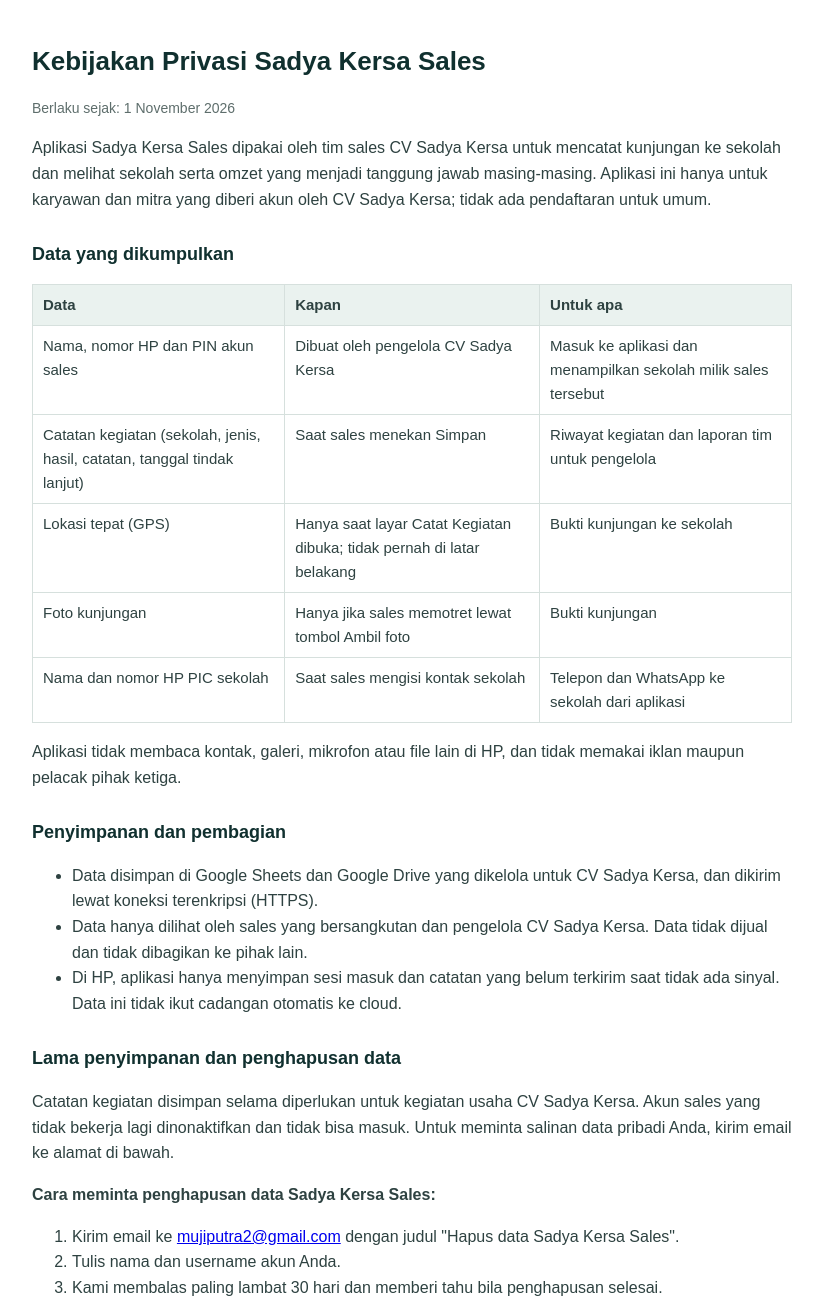
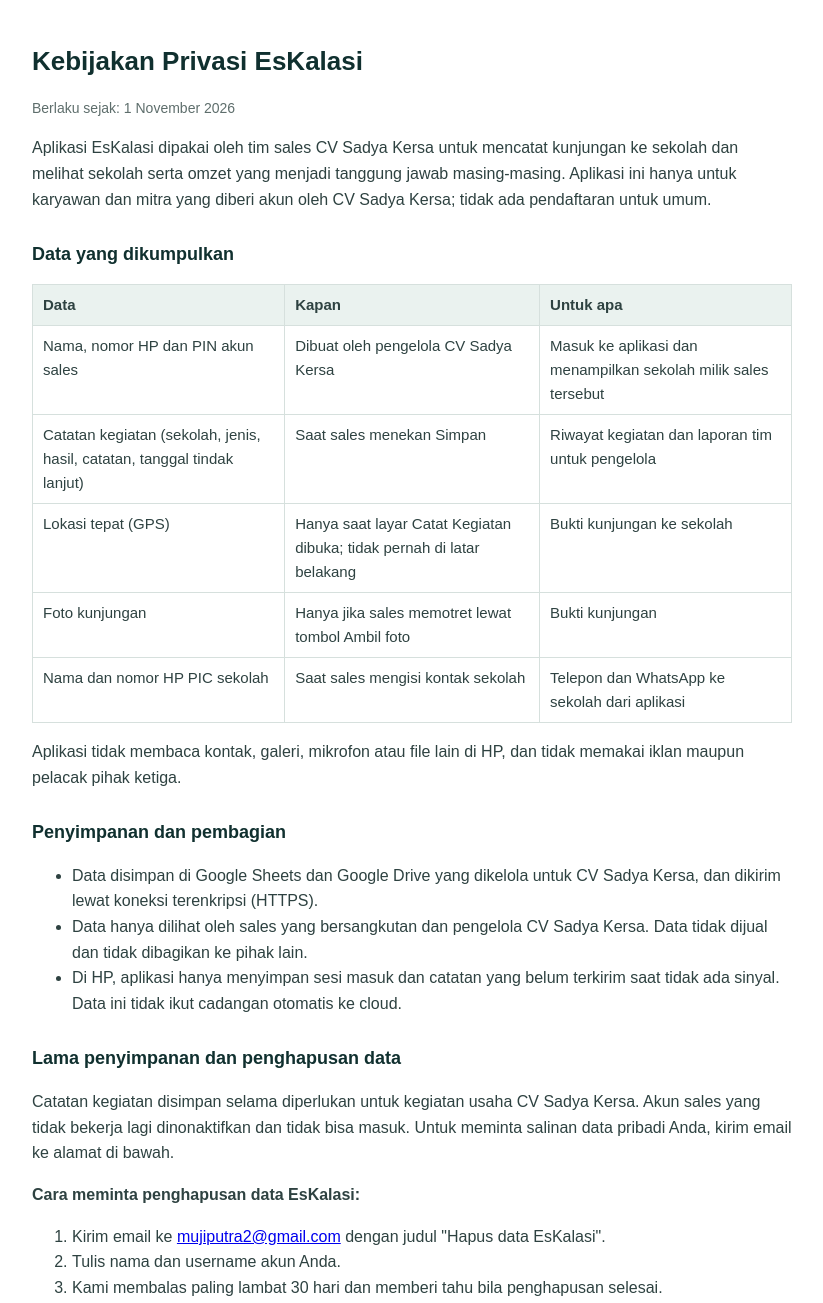
Before and after one commit to mujiputra2-glitch/sadya-kersa-sales-privacy, a plain HTML site: page index.html in a window 1280 px wide. Shown: the top 1303 px of the page, without its empty margins (228-1051 px from the left). Drawn offline with Linux system fonts and the light colour scheme.

Commit message:
privacy: index.html

```diff
--- a/index.html
+++ b/index.html
@@ -3,7 +3,7 @@
 <head>
 <meta charset="utf-8">
 <meta name="viewport" content="width=device-width, initial-scale=1">
-<title>Kebijakan Privasi Sadya Kersa Sales</title>
+<title>Kebijakan Privasi EsKalasi</title>
 <style>
   body { font-family: Arial, sans-serif; max-width: 760px; margin: 0 auto; padding: 24px 16px 48px; color: #2E4241; line-height: 1.6; }
   h1 { color: #10302F; font-size: 26px; margin-bottom: 4px; }
@@ -15,10 +15,10 @@
 </style>
 </head>
 <body>
-<h1>Kebijakan Privasi Sadya Kersa Sales</h1>
+<h1>Kebijakan Privasi EsKalasi</h1>
 <p class="muted">Berlaku sejak: 1 November 2026</p>
 
-<p>Aplikasi Sadya Kersa Sales dipakai oleh tim sales CV Sadya Kersa untuk mencatat kunjungan ke sekolah dan melihat sekolah serta omzet yang menjadi tanggung jawab masing-masing. Aplikasi ini hanya untuk karyawan dan mitra yang diberi akun oleh CV Sadya Kersa; tidak ada pendaftaran untuk umum.</p>
+<p>Aplikasi EsKalasi dipakai oleh tim sales CV Sadya Kersa untuk mencatat kunjungan ke sekolah dan melihat sekolah serta omzet yang menjadi tanggung jawab masing-masing. Aplikasi ini hanya untuk karyawan dan mitra yang diberi akun oleh CV Sadya Kersa; tidak ada pendaftaran untuk umum.</p>
 
 <h2>Data yang dikumpulkan</h2>
 <table>
@@ -40,9 +40,9 @@
 
 <h2 id="hapus-data">Lama penyimpanan dan penghapusan data</h2>
 <p>Catatan kegiatan disimpan selama diperlukan untuk kegiatan usaha CV Sadya Kersa. Akun sales yang tidak bekerja lagi dinonaktifkan dan tidak bisa masuk. Untuk meminta salinan data pribadi Anda, kirim email ke alamat di bawah.</p>
-<p><b>Cara meminta penghapusan data Sadya Kersa Sales:</b></p>
+<p><b>Cara meminta penghapusan data EsKalasi:</b></p>
 <ol>
-  <li>Kirim email ke <a href="mailto:mujiputra2@gmail.com?subject=Hapus%20data%20Sadya%20Kersa%20Sales">mujiputra2@gmail.com</a> dengan judul "Hapus data Sadya Kersa Sales".</li>
+  <li>Kirim email ke <a href="mailto:mujiputra2@gmail.com?subject=Hapus%20data%20EsKalasi">mujiputra2@gmail.com</a> dengan judul "Hapus data EsKalasi".</li>
   <li>Tulis nama dan username akun Anda.</li>
   <li>Kami membalas paling lambat 30 hari dan memberi tahu bila penghapusan selesai.</li>
 </ol>
```
